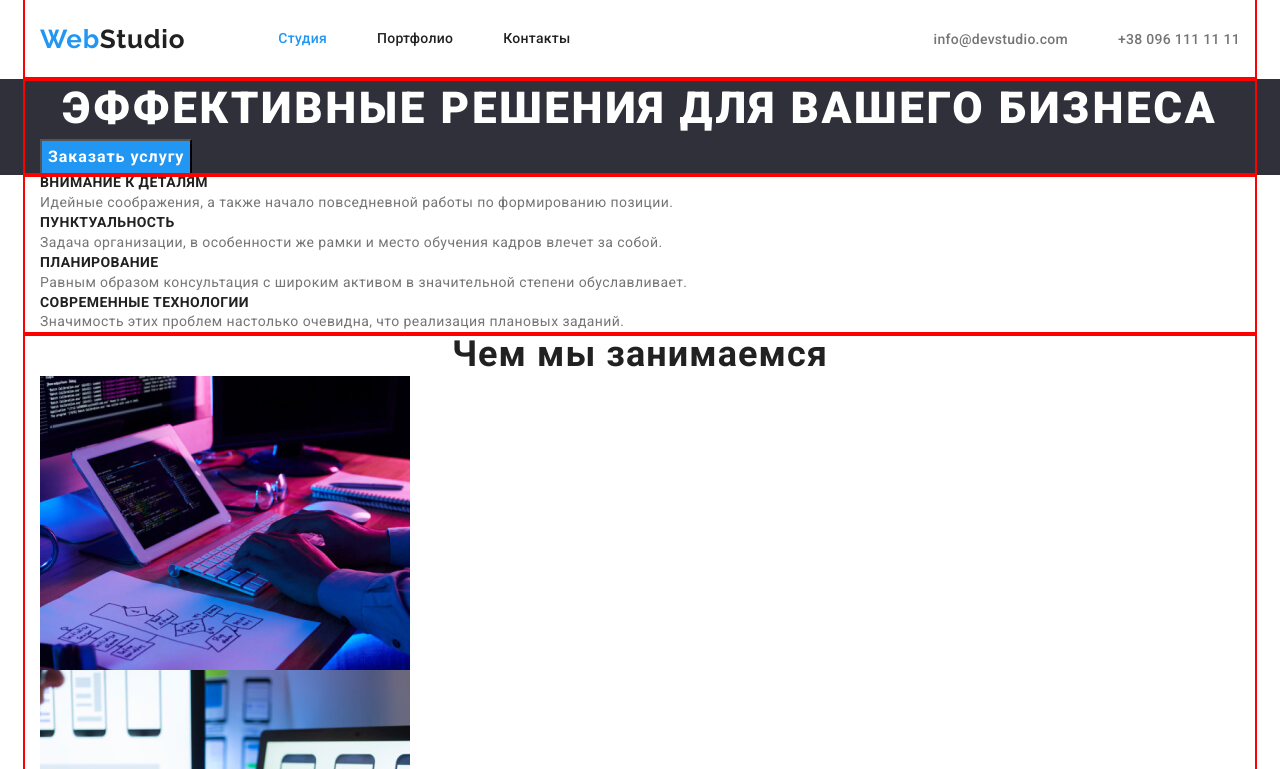
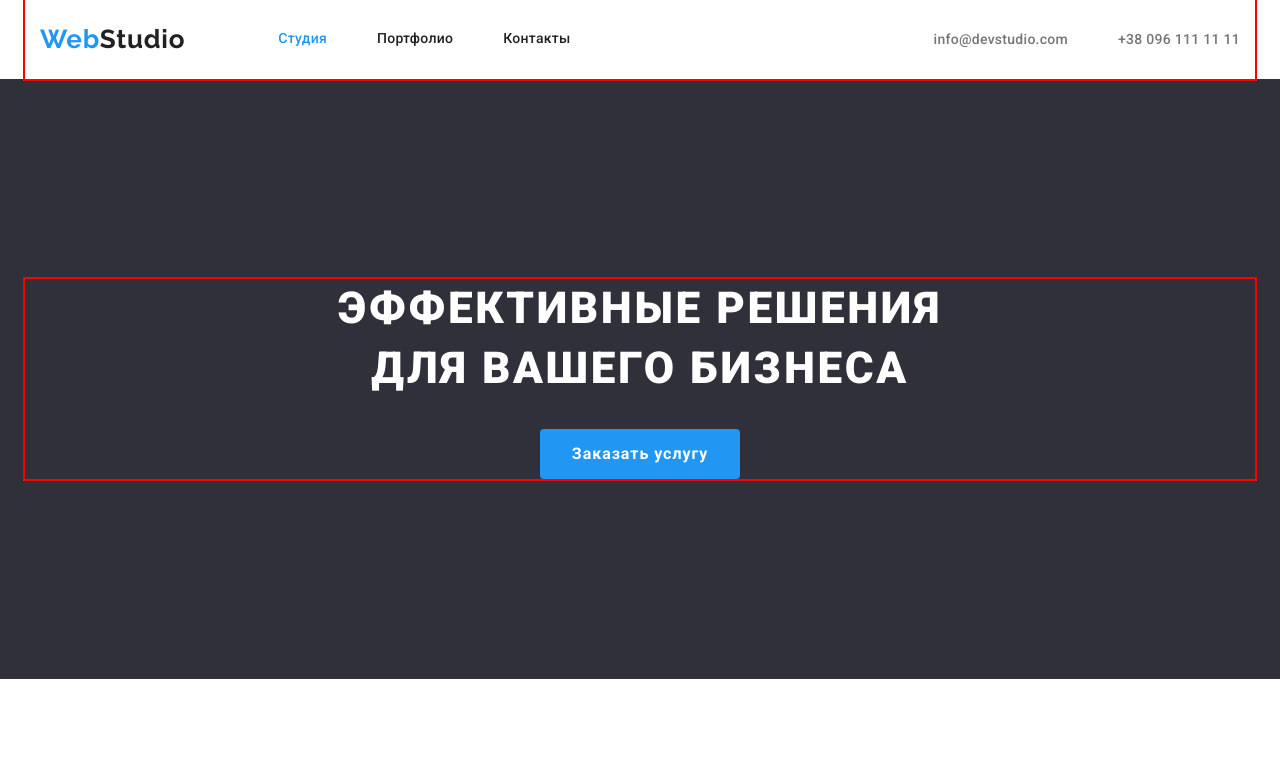
Before and after one commit to leprecoin112/goit-markup-hw-03, a plain HTML site: page index.html in a window 1280 px wide. Shown: the top 769 px of the page. Drawn offline with nearby package versions, Linux system fonts and the light colour scheme.

Commit message:
add line-up section hero

```diff
--- a/css/styles.css
+++ b/css/styles.css
@@ -124,6 +124,15 @@ img {
 }
 
 /* -----------------MAIN-------------------------- */
+.section {
+  padding-top: 94px;
+  padding-bottom: 94px;
+}
+
+.section:nth-child(2) {
+  padding-bottom: 0;
+}
+
 .section-title {
   font-size: 36px;
   line-height: 1.16;
@@ -131,11 +140,17 @@ img {
   letter-spacing: 0.03em;
 }
 
-/* -----------------HERO---------------------- */
+/* HERO */
 .hero {
+  padding: 200px 0;
   background-color: var(--secondary-bg-color);
 }
 .hero-title {
+  margin-left: auto;
+  margin-right: auto;
+  margin-bottom: 30px;
+  max-width: 696px;
+
   font-weight: 900;
   font-size: 44px;
   line-height: 1.36;
@@ -146,6 +161,13 @@ img {
 }
 
 .hero-button {
+  display: block;
+  margin-left: auto;
+  margin-right: auto;
+  padding: 10px 32px;
+  border-radius: 4px;
+  border: none;
+
   font-family: inherit;
   font-weight: 700;
   font-size: 16px;
--- a/index.html
+++ b/index.html
@@ -45,7 +45,7 @@
     <main>
       <!--Hero-->
       <section class="hero">
-        <div class="container">
+        <div class="container hero-content">
           <h1 class="hero-title">Эффективные решения для вашего бизнеса</h1>
           <button class="hero-button" type="button">Заказать услугу</button>
         </div>
@@ -100,7 +100,7 @@
         </div>
       </section>
       <!--our team-->
-      <section class="team">
+      <section class="team section">
         <div class="container">
           <h2 class="section-title">Наша команда</h2>
           <ul class="team-list">
```
